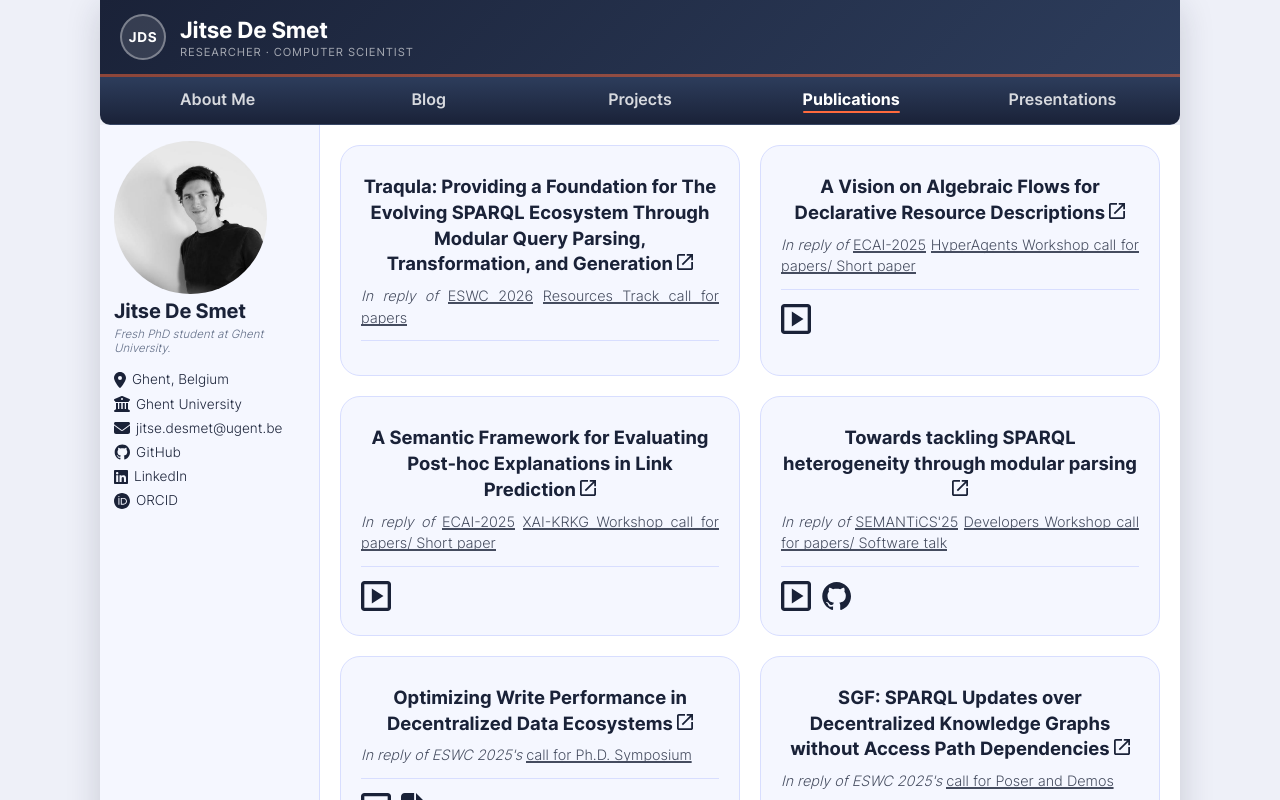
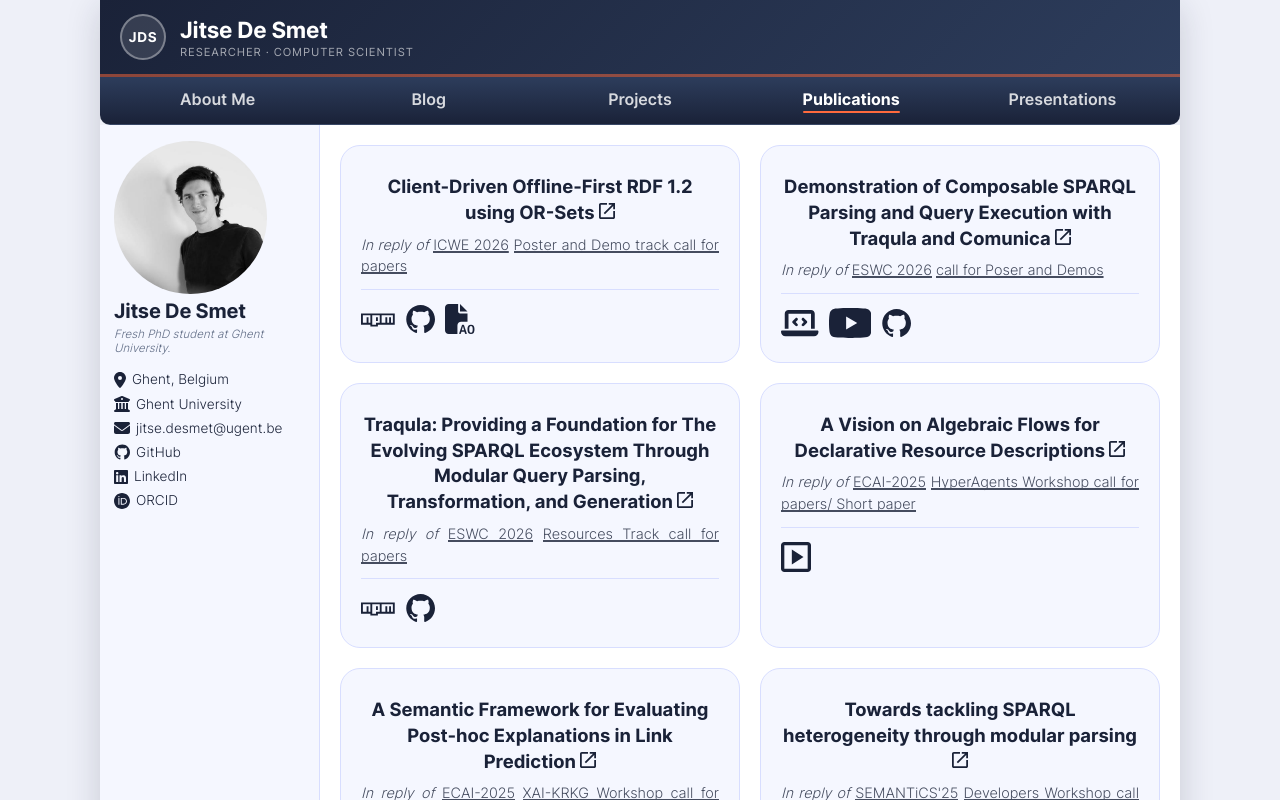
Before and after one commit to jitsedesmet/website, a SvelteKit app: page /publications in a window 1280 px wide. Shown: the top 800 px of the page. Built offline with nearby package versions, Linux system fonts and the light colour scheme.

Commit message:
add new resources

```diff
--- a/src/routes/publications/+page.svelte
+++ b/src/routes/publications/+page.svelte
@@ -12,6 +12,70 @@ import ProjectGrid from "$lib/ProjectGrid.svelte";
 
 <ProjectGrid>
     <LinkProjectBox
+            href="https://2026-icwe-poster.jitsedesmet.be/"
+            title="Client-Driven Offline-First RDF 1.2 using OR-Sets"
+    >
+        {#snippet info()}
+            In reply of
+            <a href="https://icwe2026.webengineering.org/">ICWE 2026</a>
+            <a href="https://icwe2026.webengineering.org/index.php/poster-and-demo-track/">
+                Poster and Demo track call for papers
+            </a>
+        {/snippet}
+        {#snippet additionalLinks()}
+            <IconsSvg name="npm" height="30px"
+                      href="https://www.npmjs.com/package/orset-rdf-store"
+                      arialLabel="npm"
+                      target="_blank"
+                      --color-hover="var(--color-tertiary)"
+            />
+            <IconsSvg name="github" height="30px"
+                      arialLabel="Explore the source code of the ORset RDF store"
+                      href="https://github.com/jitsedesmet/add-wins-OR-set-RDF-datastore"
+                      target="_blank"
+                      --color-hover="var(--color-tertiary)"
+            />
+            <IconsSvg name="fileA0" height="30px"
+                      arialLabel="look at the poster for the ORset RDF Store"
+                      href="https://orset-rdf.poster.jitsedesmet.be/"
+                      target="_blank"
+                      --color-hover="var(--color-tertiary)"
+            />
+        {/snippet}
+    </LinkProjectBox>
+    <LinkProjectBox
+            href="https://2026-eswc-demo.jitsedesmet.be/"
+            title="Demonstration of Composable SPARQL Parsing and Query Execution with Traqula and Comunica"
+    >
+        {#snippet info()}
+            In reply of
+            <a href="https://2026.eswc-conferences.org/">ESWC 2026</a>
+            <a href="https://2026.eswc-conferences.org/calls/poster-demo/">
+                call for Poser and Demos
+            </a>
+        {/snippet}
+        {#snippet additionalLinks()}
+            <IconsSvg name="laptopCode" height="30px"
+                      href="https://compose-parser-engine.demo.jitsedesmet.be/"
+                      arialLabel="Try the demo live"
+                      target="_blank"
+                      --color-hover="var(--color-tertiary)"
+            />
+            <IconsSvg name="youtube" height="30px"
+                      arialLabel="look at the SGF demo on YouTube"
+                      href="https://youtu.be/7VFJGvxbRsI"
+                      target="_blank"
+                      --color-hover="var(--color-tertiary)"
+            />
+            <IconsSvg name="github" height="30px"
+                      arialLabel="Explore the source code of the demo"
+                      href="https://github.com/jitsedesmet/demo-mixed-composability"
+                      target="_blank"
+                      --color-hover="var(--color-tertiary)"
+            />
+        {/snippet}
+    </LinkProjectBox>
+    <LinkProjectBox
             href="https://traqula-resource.jitsedesmet.be/"
             title="Traqula: Providing a Foundation for The Evolving SPARQL Ecosystem Through Modular Query Parsing, Transformation, and Generation"
     >
@@ -23,6 +87,18 @@ import ProjectGrid from "$lib/ProjectGrid.svelte";
             </a>
         {/snippet}
         {#snippet additionalLinks()}
+            <IconsSvg name="npm" height="30px"
+                      href="https://www.npmjs.com/package/@traqula/parser-sparql-1-2"
+                      arialLabel="npm"
+                      target="_blank"
+                      --color-hover="var(--color-tertiary)"
+            />
+            <IconsSvg name="github" height="30px"
+                      arialLabel="Explore the source code of Traqula"
+                      href="https://github.com/comunica/traqula"
+                      target="_blank"
+                      --color-hover="var(--color-tertiary)"
+            />
         {/snippet}
     </LinkProjectBox>
     <LinkProjectBox
```
